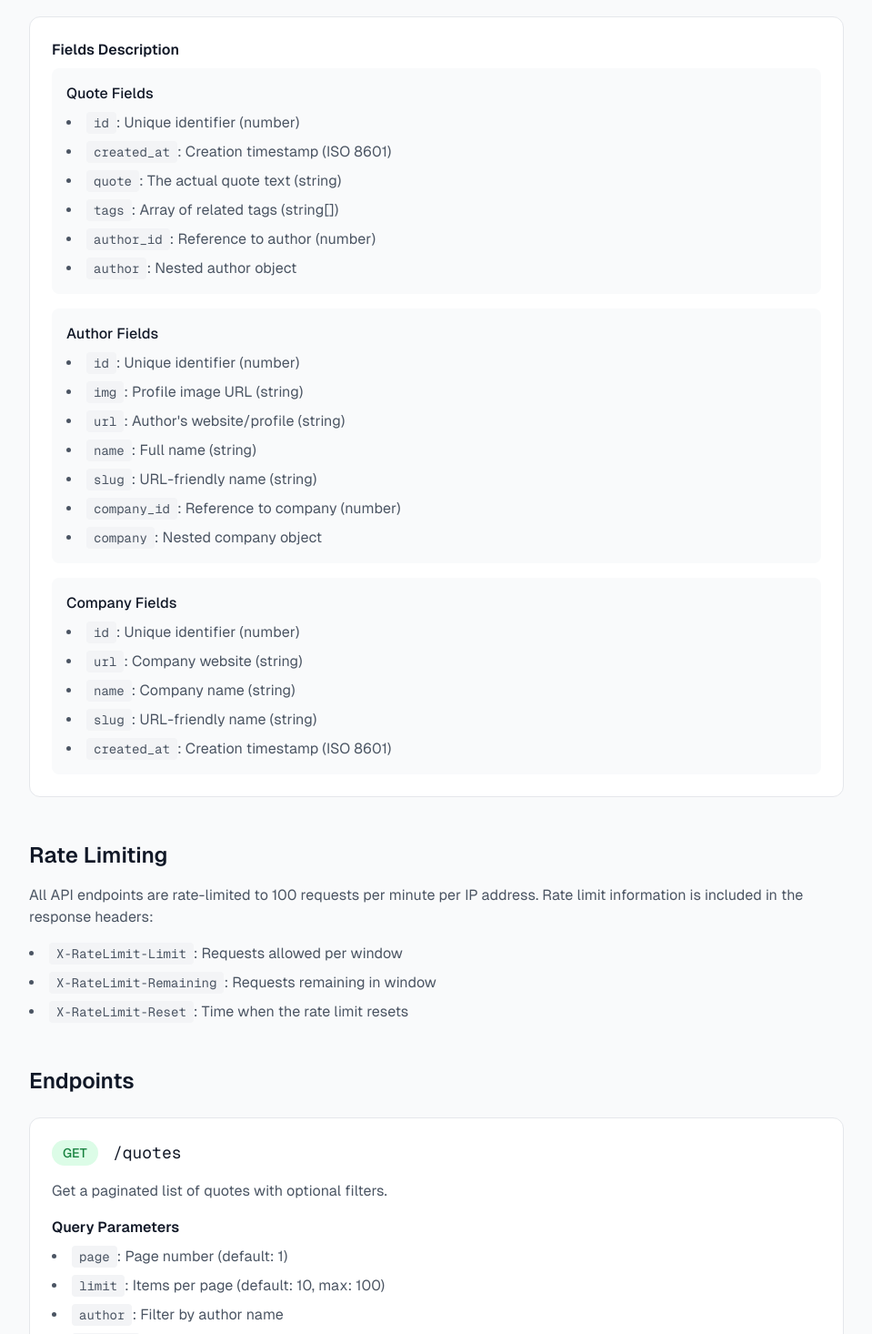
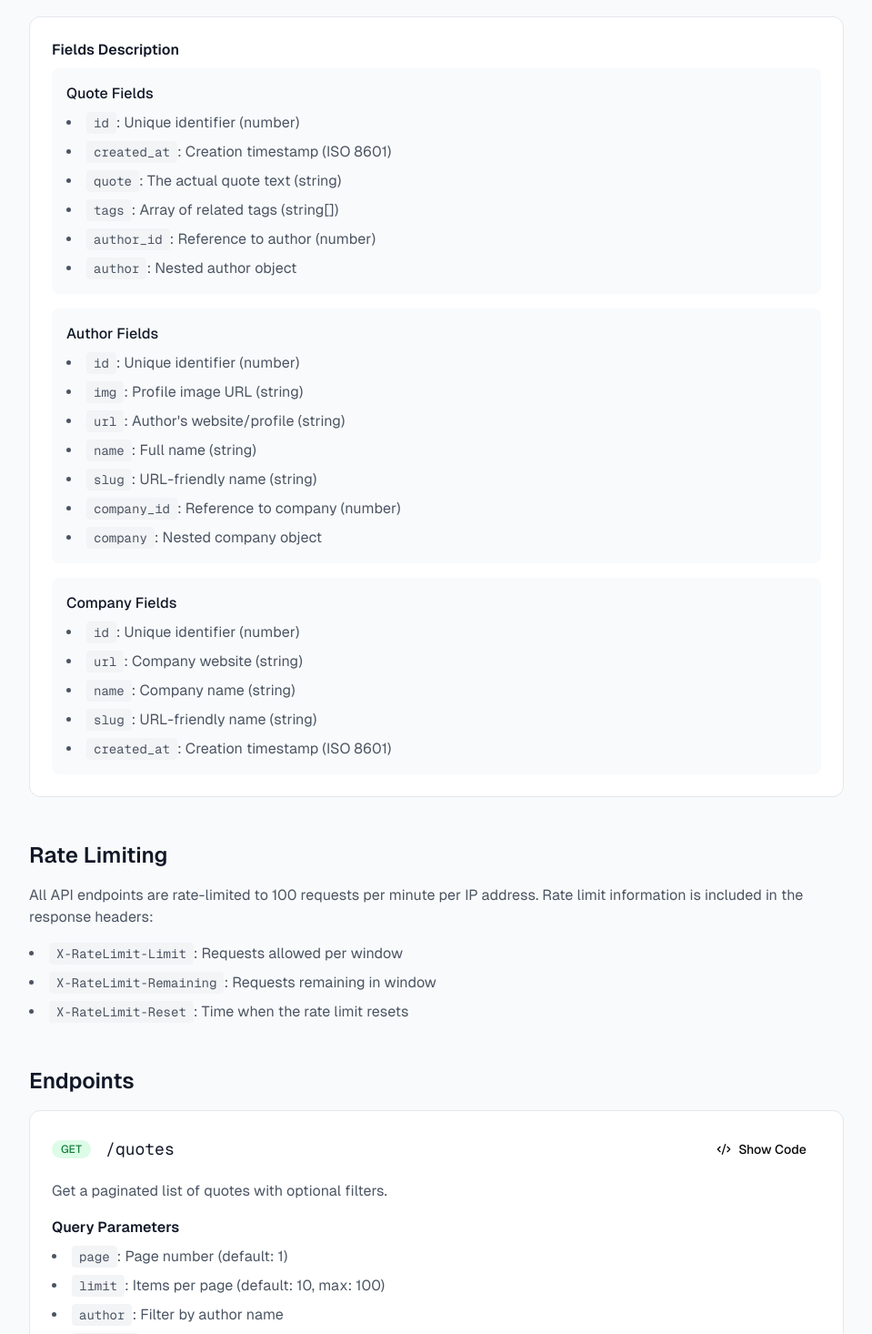
Before and after one commit to Aniket-508/indian-quotes-api, a Next.js app: page /docs in a window 1280 px wide. Shown: the part 344-1810 px from the top of the page at 91% size, without its empty margins (160-1119 px from the left). Built offline with nearby package versions, Linux system fonts and the light colour scheme.

Commit message:
refactor: docs page

```diff
--- a/app/docs/page.tsx
+++ b/app/docs/page.tsx
@@ -1,15 +1,16 @@
+import { CodeXml } from "lucide-react";
 import Navbar from "@/components/navbar";
 import Footer from "@/components/footer";
 import CodeBlock from "@/components/ui/codeblock";
+import { Badge } from "@/components/ui/badge";
+import { Button } from "@/components/ui/button";
 import { API_JSON_OUTPUT } from "@/lib/code";
 import { DOCS_METADATA } from "@/lib/meta";
 import {
   ALLOWED_QUERY_PARAMS,
-  AUTHOR_FIELDS_MAP,
-  COMPANY_FIELDS_MAP,
   ERROR_CODES_MAP,
-  QUOTE_FIELDS_MAP,
   RATE_LIMITING_HEADERS,
+  RESPONSE_FIELDS_FORMAT,
 } from "@/lib/docs";
 import { API_ROUTES, BASE_URL } from "@/lib/routes";
 
@@ -30,160 +31,150 @@ export const metadata = {
   },
 };
 
-export default function DocsPage() {
-  const baseUrl = `${BASE_URL}/api`;
-
+function DocsLayout({ children }: { children: React.ReactNode }) {
   return (
     <>
       <Navbar />
       <div className="min-h-screen bg-gray-50 pt-24 pb-12">
         <div className="container mx-auto px-6">
-          <div className="max-w-4xl mx-auto">
+          <div className="max-w-4xl mx-auto">{children}</div>
+        </div>
+      </div>
+      <Footer />
+    </>
+  );
+}
+
+function DocsSection({
+  title,
+  children,
+}: {
+  title: string;
+  children: React.ReactNode;
+}) {
+  return (
+    <section>
+      <SectionHeader title={title} />
+      {children}
+    </section>
+  );
+}
+
+function SectionHeader({ title }: { title: string }) {
+  return (
+    <h2 className="text-xl sm:text-2xl font-semibold text-gray-900 mb-4">
+      {title}
+    </h2>
+  );
+}
+
+function FieldList({ fields }: { fields: Record<string, string> }) {
+  return (
+    <ul className="list-disc list-inside space-y-2 text-gray-600">
+      {Object.entries(fields).map(([key, description]) => (
+        <li key={key}>
+          <code className="text-sm bg-gray-100 px-2 py-1 rounded">{key}</code>:{" "}
+          {description}
+        </li>
+      ))}
+    </ul>
+  );
+}
+
+function EndpointCard({
+  method,
+  route,
+  description,
+  queryParams,
+  exampleCode,
+}: {
+  method: string;
+  route: string;
+  description: string;
+  queryParams?: Record<string, string>;
+  exampleCode: string;
+}) {
+  return (
+    <div className="bg-white rounded-xl p-6 border border-gray-200">
+      <div className="flex items-center justify-between mb-4">
+        <div className="flex items-center gap-4">
+          <Badge size="lg" className="bg-green-100 text-green-700">
+            {method}
+          </Badge>
+          <code className="text-lg text-gray-900">{route}</code>
+        </div>
+        <Button variant="ghost">
+          <CodeXml />
+          Show Code
+        </Button>
+      </div>
+      <p className="text-gray-600 mb-4">{description}</p>
+
+      {queryParams && (
+        <div className="mb-4">
+          <h4 className="font-semibold text-gray-900 mb-2">Query Parameters</h4>
+          <FieldList fields={queryParams} />
+        </div>
+      )}
+
+      <CodeBlock code={exampleCode} />
+    </div>
+  );
+}
+
+export default function DocsPage() {
+  const baseUrl = `${BASE_URL}/api`;
+
+  return (
+    <DocsLayout>
       <h1 className="text-2xl sm:text-3xl md:text-4xl font-bold text-gray-900 mb-6">
         API Documentation
       </h1>
 
       <div className="space-y-12">
         {/* Base URL Section */}
-              <section>
-                <h2 className="text-xl sm:text-2xl font-semibold text-gray-900 mb-4">
-                  Base URL
-                </h2>
+        <DocsSection title="Base URL">
           <div className="bg-white rounded-lg p-4 border border-gray-200">
             <code className="text-indigo-600">{baseUrl}</code>
           </div>
-              </section>
+        </DocsSection>
 
         {/* Response Format Section */}
-              <section>
-                <h2 className="text-2xl font-semibold text-gray-900 mb-4">
-                  Response Format
-                </h2>
+        <DocsSection title="Response Format">
           <div className="bg-white rounded-xl p-6 border border-gray-200">
             <h4 className="font-semibold text-gray-900 mb-2">
               Fields Description
             </h4>
             <div className="grid gap-4">
-                    <div className="bg-gray-50 p-4 rounded-lg">
-                      <h5 className="font-medium text-gray-900 mb-2">
-                        Quote Fields
-                      </h5>
-                      <ul className="list-disc list-inside space-y-2 text-gray-600">
-                        {Object.entries(QUOTE_FIELDS_MAP).map(
-                          ([key, description]) => (
-                            <li key={key}>
-                              <code className="text-sm bg-gray-100 px-2 py-1 rounded">
-                                {key}
-                              </code>
-                              : {description}
-                            </li>
-                          )
-                        )}
-                      </ul>
+              {RESPONSE_FIELDS_FORMAT.map(({ title, fields }) => (
+                <div key={title} className="bg-gray-50 p-4 rounded-lg">
+                  <h5 className="font-medium text-gray-900 mb-2">{title}</h5>
+                  <FieldList fields={fields} />
                 </div>
-
-                    <div className="bg-gray-50 p-4 rounded-lg">
-                      <h5 className="font-medium text-gray-900 mb-2">
-                        Author Fields
-                      </h5>
-                      <ul className="list-disc list-inside space-y-2 text-gray-600">
-                        {Object.entries(AUTHOR_FIELDS_MAP).map(
-                          ([key, description]) => (
-                            <li key={key}>
-                              <code className="text-sm bg-gray-100 px-2 py-1 rounded">
-                                {key}
-                              </code>
-                              : {description}
-                            </li>
-                          )
-                        )}
-                      </ul>
-                    </div>
-
-                    <div className="bg-gray-50 p-4 rounded-lg">
-                      <h5 className="font-medium text-gray-900 mb-2">
-                        Company Fields
-                      </h5>
-                      <ul className="list-disc list-inside space-y-2 text-gray-600">
-                        {Object.entries(COMPANY_FIELDS_MAP).map(
-                          ([key, description]) => (
-                            <li key={key}>
-                              <code className="text-sm bg-gray-100 px-2 py-1 rounded">
-                                {key}
-                              </code>
-                              : {description}
-                            </li>
-                          )
-                        )}
-                      </ul>
+              ))}
             </div>
           </div>
-                </div>
-              </section>
+        </DocsSection>
 
         {/* Rate Limiting Section */}
-              <section>
-                <h2 className="text-xl sm:text-2xl font-semibold text-gray-900 mb-4">
-                  Rate Limiting
-                </h2>
+        <DocsSection title="Rate Limiting">
           <p className="text-gray-600 mb-4">
-                  All API endpoints are rate-limited to 100 requests per minute
-                  per IP address. Rate limit information is included in the
-                  response headers:
+            All API endpoints are rate-limited to 100 requests per minute per IP
+            address. Rate limit information is included in the response headers:
           </p>
-                <ul className="list-disc list-inside space-y-2 text-gray-600 mb-4">
-                  {Object.entries(RATE_LIMITING_HEADERS).map(
-                    ([key, description]) => (
-                      <li key={key}>
-                        <code className="text-sm bg-gray-100 px-2 py-1 rounded">
-                          {key}
-                        </code>
-                        : {description}
-                      </li>
-                    )
-                  )}
-                </ul>
-              </section>
+          <FieldList fields={RATE_LIMITING_HEADERS} />
+        </DocsSection>
 
         {/* Endpoints Section */}
-              <section>
-                <h2 className="text-xl sm:text-2xl font-semibold text-gray-900 mb-6">
-                  Endpoints
-                </h2>
-
+        <DocsSection title="Endpoints">
+          <div className="space-y-8">
             {/* Get All Quotes */}
-                <div className="space-y-8">
-                  <div className="bg-white rounded-xl p-6 border border-gray-200">
-                    <div className="flex items-center gap-4 mb-4">
-                      <span className="px-3 py-1 bg-green-100 text-green-700 rounded-full text-sm font-medium">
-                        GET
-                      </span>
-                      <code className="text-lg text-gray-900">
-                        {API_ROUTES.QUOTES}
-                      </code>
-                    </div>
-                    <p className="text-gray-600 mb-4">
-                      Get a paginated list of quotes with optional filters.
-                    </p>
-
-                    <h4 className="font-semibold text-gray-900 mb-2">
-                      Query Parameters
-                    </h4>
-                    <ul className="list-disc list-inside space-y-2 text-gray-600 mb-4">
-                      {Object.entries(ALLOWED_QUERY_PARAMS).map(
-                        ([key, description]) => (
-                          <li key={key}>
-                            <code className="text-sm bg-gray-100 px-2 py-1 rounded">
-                              {key}
-                            </code>
-                            : {description}
-                          </li>
-                        )
-                      )}
-                    </ul>
-
-                    <CodeBlock
-                      code={`// Example: Get quotes from Ratan Tata
+            <EndpointCard
+              method="GET"
+              route={API_ROUTES.QUOTES}
+              description="Get a paginated list of quotes with optional filters."
+              queryParams={ALLOWED_QUERY_PARAMS}
+              exampleCode={`// Example: Get quotes from Ratan Tata
 const response = await fetch('${baseUrl}${API_ROUTES.QUOTES}?author=Ratan%20Tata');
 const data = await response.json();
 
@@ -200,24 +191,13 @@ console.log(data);
 }
 */`}
             />
-                  </div>
 
             {/* Get Single Quote */}
-                  <div className="bg-white rounded-xl p-6 border border-gray-200">
-                    <div className="flex items-center gap-4 mb-4">
-                      <span className="px-3 py-1 bg-green-100 text-green-700 rounded-full text-sm font-medium">
-                        GET
-                      </span>
-                      <code className="text-lg text-gray-900">
-                        {API_ROUTES.QUOTES}/{"{id}"}
-                      </code>
-                    </div>
-                    <p className="text-gray-600 mb-4">
-                      Get a specific quote by ID.
-                    </p>
-
-                    <CodeBlock
-                      code={`// Example: Get quote with ID 1
+            <EndpointCard
+              method="GET"
+              route={`${API_ROUTES.QUOTES}/{id}`}
+              description="Get a specific quote by ID."
+              exampleCode={`// Example: Get quote with ID 1
 const response = await fetch('${baseUrl}${API_ROUTES.QUOTES}/1');
 const data = await response.json();
 
@@ -226,23 +206,13 @@ console.log(data);
 ${API_JSON_OUTPUT}
 */`}
             />
-                  </div>
 
             {/* Get Random Quote */}
-                  <div className="bg-white rounded-xl p-6 border border-gray-200">
-                    <div className="flex items-center gap-4 mb-4">
-                      <span className="px-3 py-1 bg-green-100 text-green-700 rounded-full text-sm font-medium">
-                        GET
-                      </span>
-                      <code className="text-lg text-gray-900">
-                        {API_ROUTES.QUOTES}
-                        {API_ROUTES.RANDOM}
-                      </code>
-                    </div>
-                    <p className="text-gray-600 mb-4">Get a random quote.</p>
-
-                    <CodeBlock
-                      code={`// Example: Get a random quote
+            <EndpointCard
+              method="GET"
+              route={`${API_ROUTES.QUOTES}${API_ROUTES.RANDOM}`}
+              description="Get a random quote."
+              exampleCode={`// Example: Get a random quote
 const response = await fetch('${baseUrl}${API_ROUTES.QUOTES}${API_ROUTES.RANDOM}');
 const data = await response.json();
 
@@ -252,36 +222,17 @@ ${API_JSON_OUTPUT}
 */`}
             />
           </div>
-                </div>
-              </section>
+        </DocsSection>
 
         {/* Error Handling Section */}
-              <section>
-                <h2 className="text-xl sm:text-2xl font-semibold text-gray-900 mb-4">
-                  Error Handling
-                </h2>
+        <DocsSection title="Error Handling">
           <p className="text-gray-600 mb-4">
             The API uses conventional HTTP response codes to indicate the
             success or failure of requests:
           </p>
-                <ul className="list-disc list-inside space-y-2 text-gray-600">
-                  {Object.entries(ERROR_CODES_MAP).map(
-                    ([code, description]) => (
-                      <li key={code}>
-                        <code className="text-sm bg-gray-100 px-2 py-1 rounded">
-                          {code}
-                        </code>
-                        : {description}
-                      </li>
-                    )
-                  )}
-                </ul>
-              </section>
+          <FieldList fields={ERROR_CODES_MAP} />
+        </DocsSection>
       </div>
-          </div>
-        </div>
-      </div>
-      <Footer />
-    </>
+    </DocsLayout>
   );
 }
--- a/lib/docs.ts
+++ b/lib/docs.ts
@@ -46,3 +46,18 @@ export const ALLOWED_QUERY_PARAMS = {
   company: "Filter by company name",
   tags: "Filter by tag",
 };
+
+export const RESPONSE_FIELDS_FORMAT = [
+  {
+    title: "Quote Fields",
+    fields: QUOTE_FIELDS_MAP,
+  },
+  {
+    title: "Author Fields",
+    fields: AUTHOR_FIELDS_MAP,
+  },
+  {
+    title: "Company Fields",
+    fields: COMPANY_FIELDS_MAP,
+  },
+];
```
Lines whose indentation alone changed are shown as unchanged.
